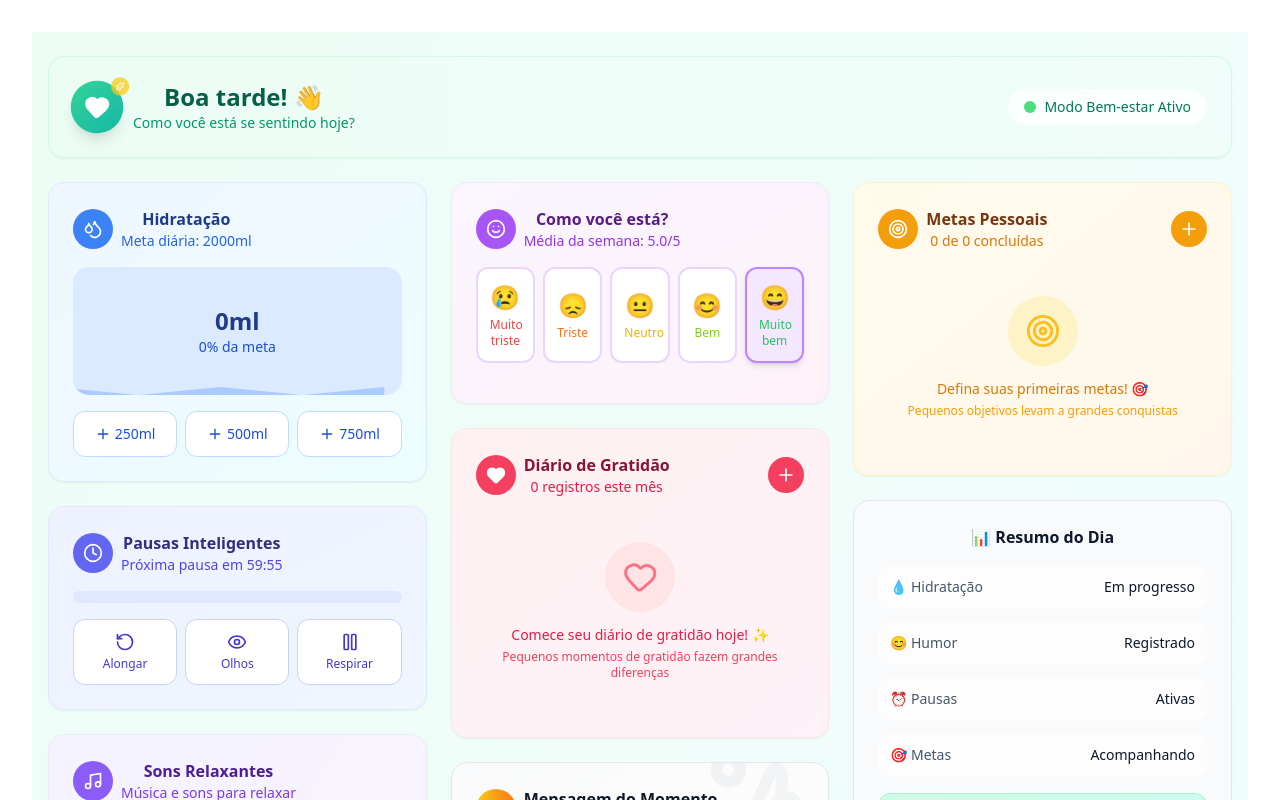
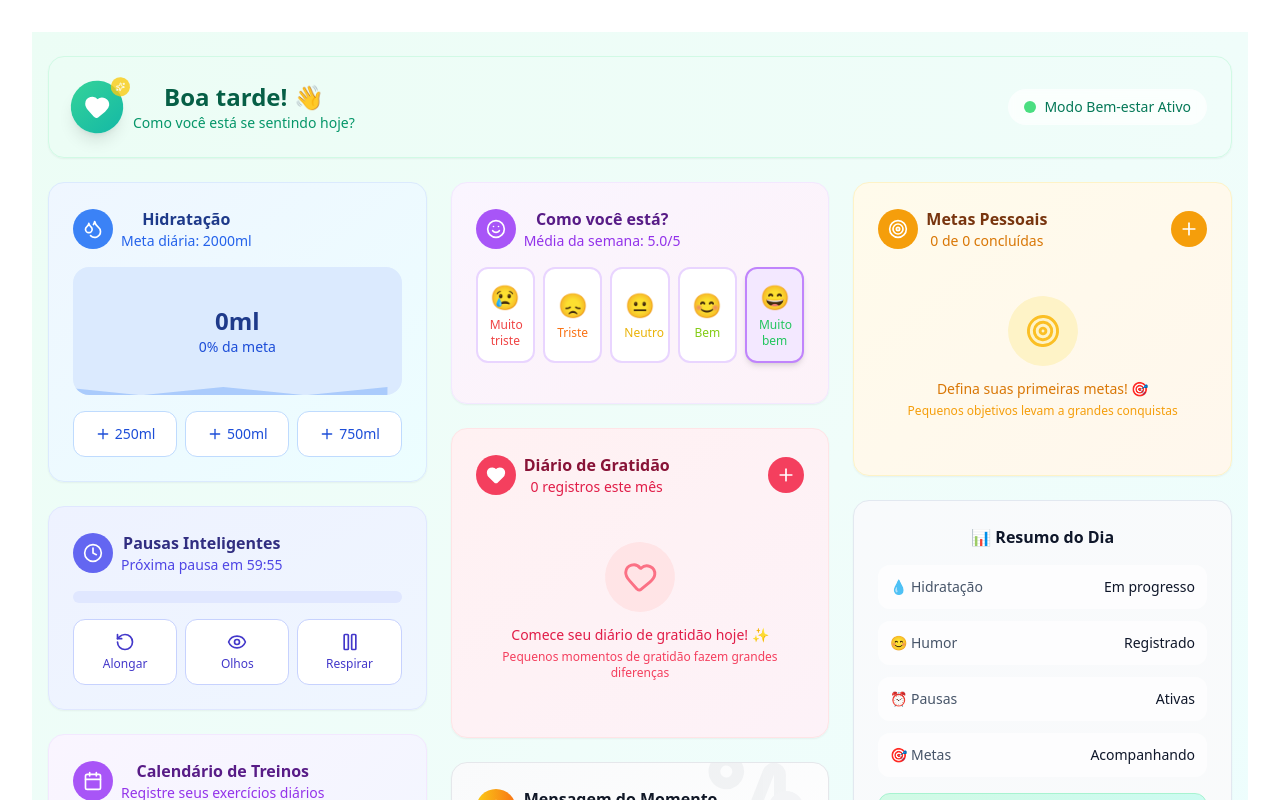
Before and after one commit to Luzabm/wellness-app, a React (Vite) app: page / in a window 1280 px wide. Shown: the top 800 px of the page. Built offline with nearby package versions, Linux system fonts and the light colour scheme.

Commit message:
Update App.tsx

```diff
--- a/src/App.tsx
+++ b/src/App.tsx
@@ -7,7 +7,7 @@ import GratitudeJournal from './components/GratitudeJournal'
 import Header from './components/Header'
 import MoodTracker from './components/MoodTracker'
 import MotivationalMessage from './components/MotivationalMessage'
-import RelaxationPlayer from './components/RelaxationPlayer'
+import WorkoutCalendar from './components/WorkoutCalendar'
 import WaterTracker from './components/WaterTracker'
 
 function App() {
@@ -40,7 +40,7 @@ function App() {
           <div className="space-y-6">
             <WaterTracker />
             <BreakReminder />
-            <RelaxationPlayer />
+            <WorkoutCalendar />
           </div>
 
           {/* Segunda coluna */}
```
